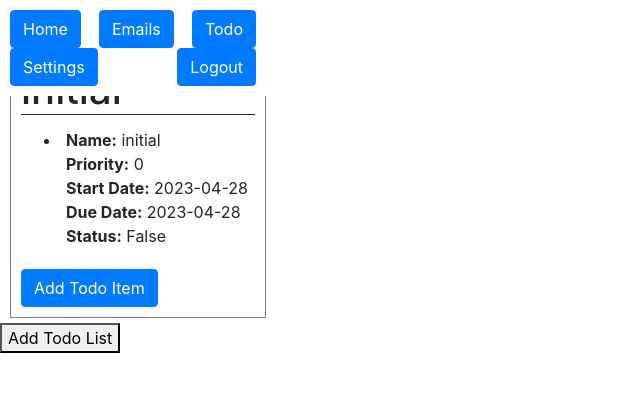
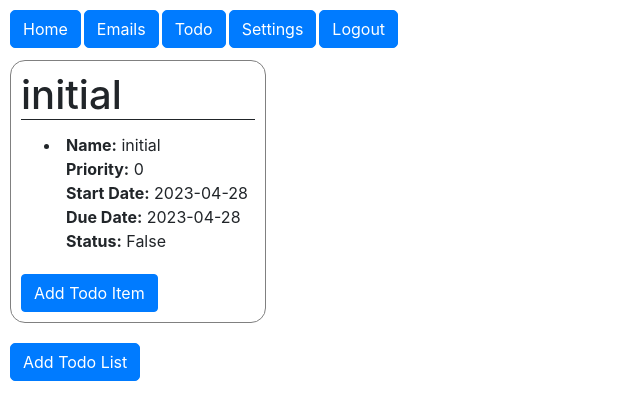
Before and after one commit to Coreyboy1820/CMPE131-Project, a Flask app: page /todo in a window 1280 px wide. Shown: the top 420 px of the page, without its empty margins (0-640 px from the left). Run offline with Flask 3, Linux system fonts and the light colour scheme; a user stored in the database is signed in; some libraries are stand-ins or nearby versions.

Commit message:
:art: made everything look more uniform

```diff
--- a/app/forms/login_page.py
+++ b/app/forms/login_page.py
@@ -8,7 +8,7 @@ from werkzeug.security import check_password_hash
 
 
 class loginForm(FlaskForm):
-    email = StringField('email', validators=[DataRequired()])
+    email = StringField('Email', validators=[DataRequired()])
     password = PasswordField('Password', validators=[DataRequired()])
     submit = SubmitField('Sign In')
 
--- a/app/forms/registerForm.py
+++ b/app/forms/registerForm.py
@@ -26,6 +26,6 @@ class RegisterFunction():
                return True
           if (dbSession.query(models.user).filter_by(email=userEmail).first() is not None):
                flash('Email is already registered', category='error')
-          else:
+          if (userPassword != userConfirmPassword):
                flash('The password confirmation does not match', category='error')
           return False
--- a/app/routes.py
+++ b/app/routes.py
@@ -33,12 +33,11 @@ def register():
     register = registerForm.RegisterForm()
     if (request.method == 'POST'):
         if registerForm.RegisterFunction.validate(register.email.data, register.password.data, register.confirmPassword.data):
-            flash('You have successfully registered')
-
             dbSession = models.Session()
             new_user = models.user(email=register.email.data, passwordHash= generate_password_hash(register.password.data))
             dbSession.add(new_user)
             dbSession.commit()
+            flash('You have successfully registered', category="success")
             return redirect(url_for('login'))
 
     return render_template('register.html', title="register", form=register)
@@ -66,11 +65,12 @@ def todo():
             # commit the changes to the database session
             dbSession.commit()
             dbSession.close()
+            flash('List was added successfully', category="success")
             return redirect(url_for("todo"))
         if new_todo_item_form.submitItem.data:
             startDate = new_todo_item_form.startDate.data
             dueDate = new_todo_item_form.dueDate.data
-            if (startDate <dueDate):
+            if (startDate <= dueDate):
                 # create a new todoItem instance
                 lastItemeId = dbSession.query(models.todoItem).order_by(models.todoItem.id.desc()).first().id
                 new_todo_item = models.todoItem(id=lastItemeId+1, todoListId=new_todo_item_form.todoListId.data, name=new_todo_item_form.itemName.data, priority=new_todo_item_form.priority.data,
@@ -83,9 +83,9 @@ def todo():
                 # commit the changes to the database session
                 dbSession.commit()
                 dbSession.close()
-                flash('Item is added successfully', category="success")
+                flash('Item was added successfully', category="success")
             else:
-                flash('Start date must be before Due Date',category="error")
+                flash('Start date must be before the Due Date',category="error")
             return redirect(url_for("todo"))
     todo_lists= dbSession.query(models.todoList).filter_by(userId=session['userId']).all()
     dbSession.close()
@@ -111,7 +111,6 @@ def emails():
                     subject = request.form['subject']
                     body = request.form['body']
                     current_date = date.today()
-                    # print(dbSession.query(models.user).filter_by(email=currentUserEmail).first().id )
                     lastMessageId = dbSession.query(models.message).order_by(models.message.id.desc()).first().id
                     messageId = lastMessageId+1
                     message = models.message(id=messageId, senderId= dbSession.query(models.user).filter_by(email=currentUserEmail).first().id ,message= body, sentDate= current_date, recievedDate = current_date, subject= subject)
@@ -122,12 +121,12 @@ def emails():
                     dbSession.add(message)
                     dbSession.commit()
                     dbSession.close()
-                    flash('Message is sent successfully')
-                    return redirect(url_for("emails"), category="success")
+                    flash('Message was sent successfully', category="success")
+                    return redirect(url_for("emails"))
                 else:
                     flash('Recipient not found',category='error')
         else:
-            flash('Message is not sent',category='error')
+            flash('Message was not sent',category='error')
     messages = dbSession.query(models.message).all()
     dbSession.close()
     receivedEmails = []
@@ -148,10 +147,13 @@ def delete():
         if (check_password_hash(dbSession.query(models.user).filter_by(email= currentUserEmail).first().passwordHash, request.form['password'])):
               deletedUser = dbSession.query(models.user).filter_by(email = currentUserEmail).first()
               deletedUser.active = False
+              deletedUser.email = "DeletedUser" + str(deletedUser.id) + "@gmailclone.com"
+              (deletedUser.email)
               dbSession.commit()
+              flash("Your account has been deleted", category="success")
               return redirect(url_for('login'))
         else:
-            print('Password is incorrect')
+            flash("password is incorrect", category="error")
     return render_template('delete.html', userEmail = currentUserEmail)
 
 
--- a/app/templates/delete.html
+++ b/app/templates/delete.html
@@ -28,7 +28,7 @@
 
       <div class="form-group">
         <button type="submit" class="btn btn-danger">Delete User</button>
-        <a href="/users" class="btn btn-secondary">Cancel</a>
+        <a href="/settings" class="btn btn-secondary">Cancel</a>
       </div>
     </form>
 
--- a/app/templates/navbar.html
+++ b/app/templates/navbar.html
@@ -2,15 +2,16 @@
     <head>
         <title>{{ title }} - Gmail Clone</title>
         <link rel="stylesheet" href="https://maxcdn.bootstrapcdn.com/bootstrap/4.5.2/css/bootstrap.min.css">
+
         <style>
             .page {
               padding-top: 50px;
             }
             .navbar {
-              position: fixed;
+              position: fixed !important;
               padding: 10px;
               background-color: white;
-              padding-right: 80%;
+              padding-right: fit-content;
             }
             .container{
               position: absolute;
@@ -33,30 +34,63 @@
               border-width: 1px;
               border-color: grey;
               width: 20%;
-              margin-bottom: 5px;
-              margin-left: 10px;
-              margin-top: 5px;
+              margin: 10px;
               padding: 10px;
+            }
+            .navbarBtn {
+              margin-right: 3px;
+              border-width: 1px;
+              border-radius: 5px;
+            }
+            .curvedBtn {
+              border-radius: 5px;
+              margin: 10px;
             }
           </style>
     </head>
+
     <!-- Required meta tags -->
     <meta charset="utf-8">
     <meta name="viewport" content="width=device-width, initial-scale=1, shrink-to-fit=no">
-    <div class="navbar">
+
+    <div class="navbar sticky-top">
     {% if title != "login" and title != "register" %}
-        <button class="btn btn-primary" onclick="window.location.href='/home'">Home</button>
-        <button class="btn btn-primary" onclick="window.location.href='/emails'">Emails</button>
-        <button class="btn btn-primary" onclick="window.location.href='/todo'">Todo</button>
-        <button class="btn btn-primary" onclick="window.location.href='/settings'">Settings</button>
-        <button class="btn btn-primary" onclick="window.location.href='/logout'">Logout</button>
-    {% elif title == "register" %}
-        <button class="btn btn-primary" onclick="window.location.href='/login'">Login</button>
-    {% else %}
-
+        <button class="btn btn-primary navbarBtn" onclick="window.location.href='/home'">Home</button>
+        <button class="btn btn-primary navbarBtn" onclick="window.location.href='/emails'">Emails</button>
+        <button class="btn btn-primary navbarBtn" onclick="window.location.href='/todo'">Todo</button>
+        <button class="btn btn-primary navbarBtn" onclick="window.location.href='/settings'">Settings</button>
+        <button class="btn btn-primary navbarBtn" onclick="window.location.href='/logout'">Logout</button>
     {% endif %}
     </div>
+
+    <!-- Alerts throughout every page -->
+    {% with messages = get_flashed_messages(with_categories=True) %}
+    {% if messages %}
+      {% for category, message in messages %}
+      {% if category == "error" %}
+      <div id="alert_fail"class="alert alert-danger fade show sticky-top" role="alert">
+        {{ message }}
+        <button type="button" onclick="hide(alert_fail)" class="navbarBtn" data-bs-dismiss="alert">&times;</button>
+      </div>
+      {% elif category == "success" %}
+      <div id="alert_success" class="alert alert-success fade show sticky-top" role="alert">
+        {{ message }}
+        <button type="button" onclick="hide(alert_success)" class="navbarBtn" data-bs-dismiss="alert">&times;</button>
+      </div>
+      {% endif %}
+      {% endfor %}
+    {% endif %}
+  {% endwith %}
+
+
     <script src="https://ajax.googleapis.com/ajax/libs/jquery/3.5.1/jquery.min.js"></script>
     <script src="https://cdnjs.cloudflare.com/ajax/libs/popper.js/1.16.0/umd/popper.min.js"></script>
     <script src="https://maxcdn.bootstrapcdn.com/bootstrap/4.5.2/js/bootstrap.min.js"></script>
-{% endblock %}
+
+    <script>
+    function hide(id) {
+      id.style.display = "none";
+    }
+  </script>
+
+    {% endblock %}
--- a/app/templates/settings.html
+++ b/app/templates/settings.html
@@ -6,8 +6,8 @@
       {% endblock %}
       <div class="page">
         <div class="container">
-          <button type="button" data-toggle="modal" data-target="#change-credentials">Change Credentials</button>
-          <button type="button" onclick="window.location.href='/delete'">Delete</button>
+          <button type="button" class="btn btn-primary" data-toggle="modal" data-target="#change-credentials">Change Credentials</button>
+          <button type="button" class="btn btn-danger" onclick="window.location.href='/delete'">Delete</button>
         </div>
             <!-- Change Credentials Modal -->
       <div class="modal" id="change-credentials">
--- a/app/templates/todo.html
+++ b/app/templates/todo.html
@@ -1,29 +1,12 @@
 <!DOCTYPE html>
 {%include "navbar.html" %}
 <html>
-  {% with messages = get_flashed_messages(with_categories=True) %}
-  {% if messages %}
-    {% for category, message in messages %}
-    {% if category == "error" %}
-    <div class="alert alert-danger alter-dismissible fade show" role="alert">
-      {{ message }}
-      <button type="button" class="btn-close" data-bs-dismiss="alert"></button>
-    </div>
-    {% elif category == "success" %}
-    <div class="alert alert-success alter-dismissible fade show" role="alert">
-      {{ message }}
-      <button type="button" class="btn-close" data-bs-dismiss="alert"></button>
-    </div>
-    {% endif %}
-    {% endfor %}
-  {% endif %}
-  {% endwith %}
     <body>
         {% block navbar%}
         {% endblock %}
       <div class="page">
           {% for todo_list in todo_lists %}
-          <div class="todoListBox">
+          <div style="border-radius: 15px;" class="todoListBox">
             <h1 style="border-bottom: solid; border-width: 1px;">{{todo_list.name}}</h1>
             <ul>
             {% for todo_item in todo_list.todoItems %}
@@ -39,7 +22,7 @@
             <button id="{{todo_list.id}}" name="todoItemButton" type="button" class="btn btn-primary" data-toggle="modal" data-target="#add-todo-modal">Add Todo Item</button>
           </div>
           {% endfor %}
-          <button type="button" data-toggle="modal" data-target="#add-todo-list-modal">Add Todo List</button>
+          <button type="button" class="btn btn-primary curvedBtn" data-toggle="modal" data-target="#add-todo-list-modal">Add Todo List</button>
               <!-- Add todo item Modal -->
         <div class="modal" id="add-todo-list-modal">
           <div class="modal-dialog">
```
Also changed, not shown: app/templates/addContact.html (+1 -18 lines), app/templates/emails.html (+3 -19 lines), app/templates/login.html (+25 -26 lines), app/templates/register.html (+4 -24 lines), site.db.
